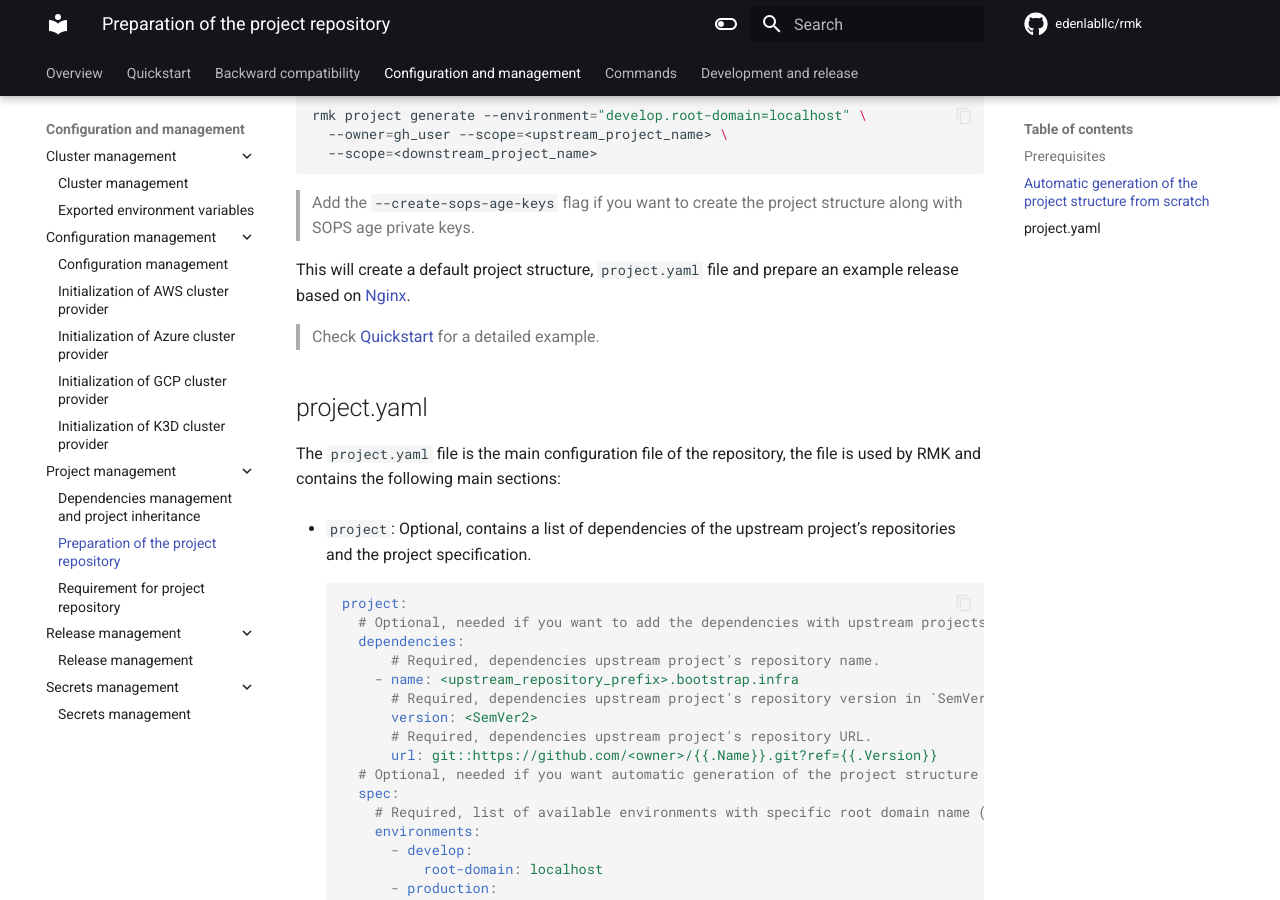
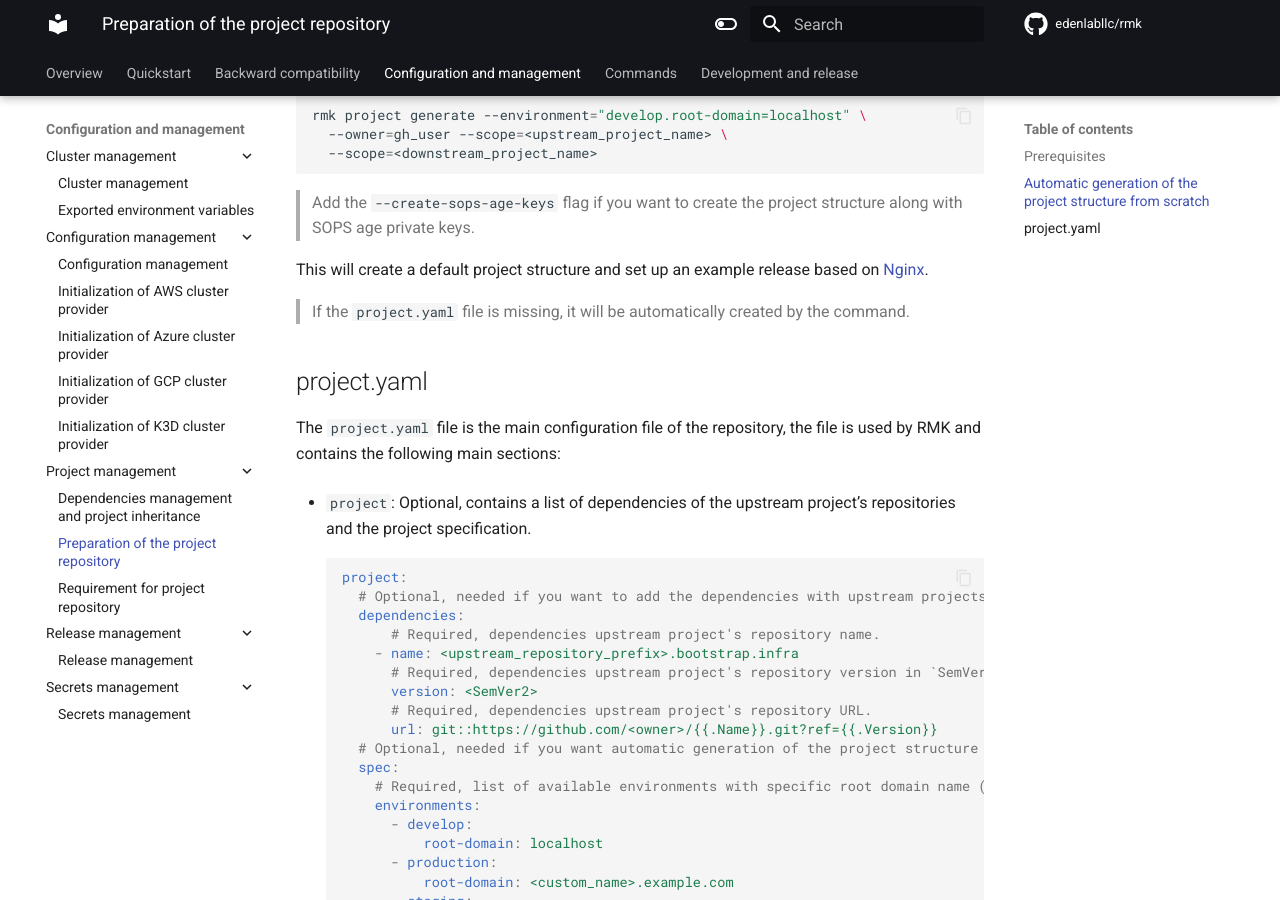
Before and after one commit to edenlabllc/rmk, an MkDocs documentation site: the page built from docs/configuration/project-management/preparation-of-project-repository.md, in a window 1280 px wide and 900 px high, scrolled down 816 px. Built offline with MkDocs 1.6.1 and Material for MkDocs 9.7.7, drawn with Linux system fonts in a browser that asks for light colours; comment, search, counter and statistics services are not loaded; the version menu is left out.

Commit message:
#59 - Improve project generation section in preparation-of-project-repository.md.

```diff
--- a/docs/configuration/project-management/preparation-of-project-repository.md
+++ b/docs/configuration/project-management/preparation-of-project-repository.md
@@ -39,9 +39,9 @@ rmk project generate --environment="develop.root-domain=localhost" \
 
 > Add the `--create-sops-age-keys` flag if you want to create the project structure along with SOPS age private keys.
 
-This will create a default project structure, `project.yaml` file and prepare an example release based on [Nginx](https://nginx.org/).
+This will create a default project structure and set up an example release based on [Nginx](https://nginx.org/).
 
-> Check [Quickstart](../../quickstart.md) for a detailed example.
+> If the `project.yaml` file is missing, it will be automatically created by the command.
 
 ## project.yaml
 
```
